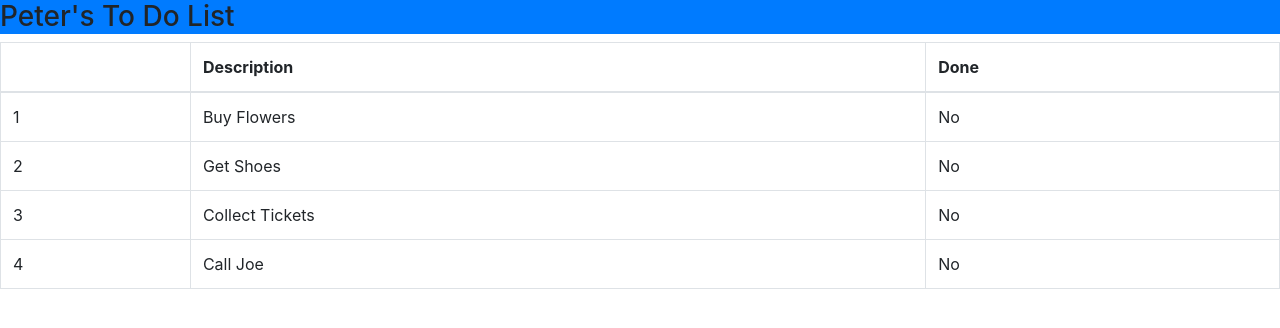
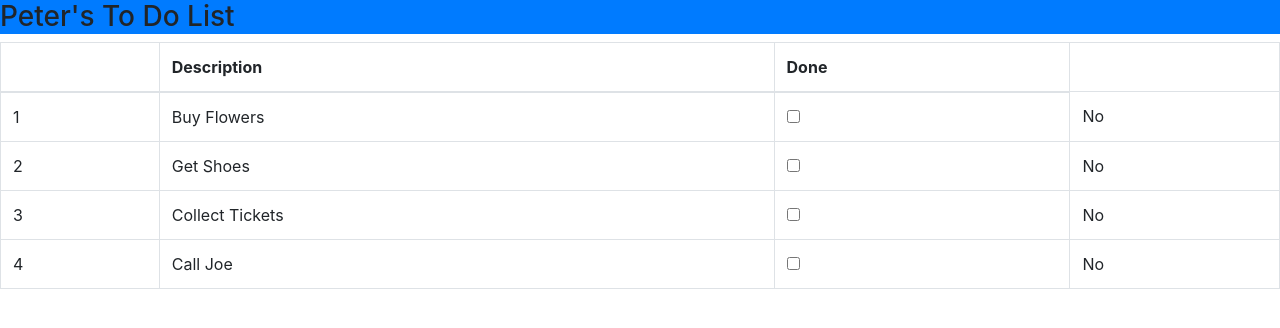
Before and after one commit to KKKKaras/Pro-Angular-2nd, an Angular app in the folder 02-updated/todo/: page / in a window 1280 px wide. Shown: the top 328 px of the page. Built offline with nearby package versions, Linux system fonts and the light colour scheme.

Commit message:
2.5.2. - Creating a Two-Way Data Binding

```diff
--- a/02-updated/todo/src/app/app.component.html
+++ b/02-updated/todo/src/app/app.component.html
@@ -12,6 +12,9 @@
     <tr *ngFor="let item of getTodoItems(); let i = index">
       <td>{{ i + 1 }}</td>
       <td>{{ item.action }}</td>
+      <td>
+        <input type="checkbox" [(ngModel)]="item.done">
+      </td>
       <td [ngSwitch]="item.done">
         <span *ngSwitchCase="true">Yes</span>
         <span *ngSwitchDefault>No</span>
```
